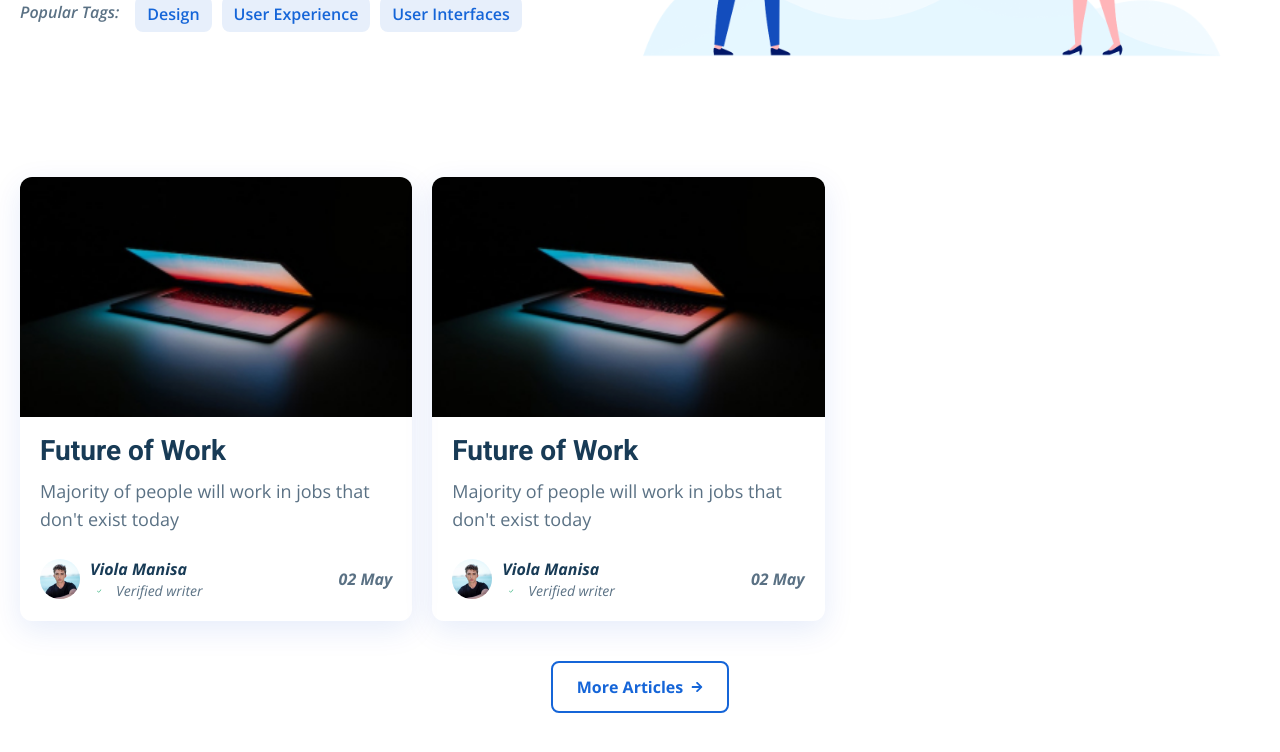
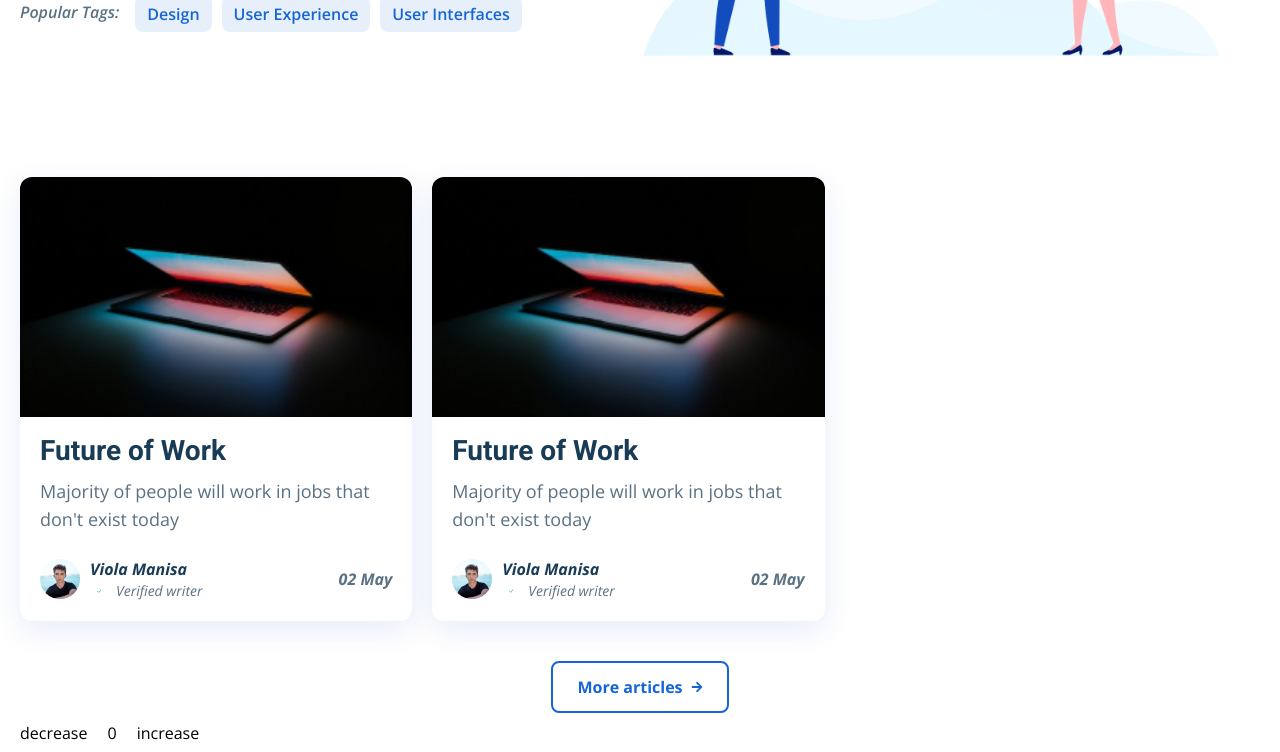
Before and after one commit to Bhanuprakash842/frontend-blog-app, a React (Create React App) app: page / in a window 1280 px wide. Shown: the part 480-1232 px from the top of the page. Built offline with nearby package versions, Linux system fonts and the light colour scheme.

Commit message:
implementing redux

```diff
--- a/package.json
+++ b/package.json
@@ -3,12 +3,14 @@
   "version": "0.1.0",
   "private": true,
   "dependencies": {
+    "@reduxjs/toolkit": "^2.5.0",
     "@testing-library/jest-dom": "^5.14.1",
     "@testing-library/react": "^13.0.0",
     "@testing-library/user-event": "^13.2.1",
     "react": "^19.0.0",
     "react-dom": "^19.0.0",
     "react-icons": "^5.4.0",
+    "react-redux": "^9.2.0",
     "react-router-dom": "6.8.1",
     "react-scripts": "5.0.1",
     "web-vitals": "^2.1.0"
--- a/src/index.js
+++ b/src/index.js
@@ -1,13 +1,17 @@
-import React from 'react';
-import ReactDOM from 'react-dom/client';
-import './index.css';
-import App from './App';
-import { BrowserRouter } from 'react-router-dom';
+import React from "react";
+import ReactDOM from "react-dom/client";
+import { BrowserRouter } from "react-router-dom";
+import "./index.css";
+import App from "./App";
+import { Provider } from "react-redux";
 
+import store from "./store";
 
-const root = ReactDOM.createRoot(document.getElementById('root'));
+const root = ReactDOM.createRoot(document.getElementById("root"));
 root.render(
   <BrowserRouter>
-    <App />
+    <Provider store={store}>
+      <App />
+    </Provider>
   </BrowserRouter>
 );
--- a/src/pages/home/container/Articles.jsx
+++ b/src/pages/home/container/Articles.jsx
@@ -1,20 +1,35 @@
-import React from 'react';
-import ArticleCard from '../../../components/ArticleCard';
-import {FaArrowRight} from 'react-icons/fa';
+import React from "react";
+import { FaArrowRight } from "react-icons/fa";
+import { useSelector, useDispatch } from "react-redux";
 
-const Articles = () =>{
-    return (
-        <section className='flex flex-col container mx-auto px-5 py-10'>
-            <div className=' flex flex-wrap md:gap-x-5 gap-y-5 pb-10'>
-            <ArticleCard className='w-full md:w-[calc(50%-20px)] lg:w-[calc(33.33%-21px)]'/>
-            <ArticleCard className='w-full md:w-[calc(50%-20px)] lg:w-[calc(33.33%-21px)]'/>
-            </div>
-            <button className='mx-auto flex items-center gap-x-2 font-bold text-primary border-2 border-primary px-6 py-3 rounded-lg'>
-                <span>More Articles</span>
-                <FaArrowRight className='w-3 h-3'/>
-            </button>
-        </section>
-    )
-}
+import ArticleCard from "../../../components/ArticleCard";
+import { changeCount } from "../../../store/actions/countActions";
+
+const Articles = () => {
+  const dispatch = useDispatch()
+  const count = useSelector((state) => state.count);
+
+  const countChangeHandler = (type) => {
+    dispatch(changeCount(type))
+  }
+
+  return (
+    <section className="flex flex-col container mx-auto px-5 py-10">
+      <div className=" flex flex-wrap md:gap-x-5 gap-y-5 pb-10">
+        <ArticleCard className="w-full md:w-[calc(50%-20px)] lg:w-[calc(33.33%-21px)]" />
+        <ArticleCard className="w-full md:w-[calc(50%-20px)] lg:w-[calc(33.33%-21px)]" />
+      </div>
+      <button className="mx-auto flex items-center gap-x-2 font-bold text-primary border-2 border-primary px-6 py-3 rounded-lg">
+        <span>More articles</span>
+        <FaArrowRight className="w-3 h-3" />
+      </button>
+      <div className="mt-2 flex items-center gap-x-5">
+        <button onClick={() => countChangeHandler('DECREASE')}>decrease</button>
+        {count.number}
+        <button onClick={() => countChangeHandler('INCREASE')}>increase</button>
+      </div>
+    </section>
+  );
+};
 
 export default Articles;
--- /dev/null
+++ b/src/store/actions/countActions.js
@@ -0,0 +1,11 @@
+import { countActions } from "../reducers/countReducers";
+
+export const changeCount = (type) => (dispatch, getState) => {
+  const { count } = getState();
+
+  if (type === "INCREASE") {
+    dispatch(countActions.countChange(count.number + 1));
+  } else {
+    dispatch(countActions.countChange(count.number - 1));
+  }
+};
--- /dev/null
+++ b/src/store/index.js
@@ -0,0 +1,11 @@
+import { configureStore } from "@reduxjs/toolkit";
+
+import { countReducer } from "./reducers/countReducers";
+
+const store = configureStore({
+  reducer: {
+    count: countReducer,
+  },
+});
+
+export default store;
--- /dev/null
+++ b/src/store/reducers/countReducers.js
@@ -0,0 +1,18 @@
+import { createSlice } from "@reduxjs/toolkit";
+
+const countInitialState = { number: 0 };
+
+const countSlice = createSlice({
+  name: "count",
+  initialState: countInitialState,
+  reducers: {
+    countChange(state, action) {
+      state.number = action.payload;
+    },
+  },
+});
+
+const countActions = countSlice.actions;
+const countReducer = countSlice.reducer;
+
+export { countActions, countReducer };
```
Also changed, not shown: 1 other file (tests, documents, lock files or other folders).
